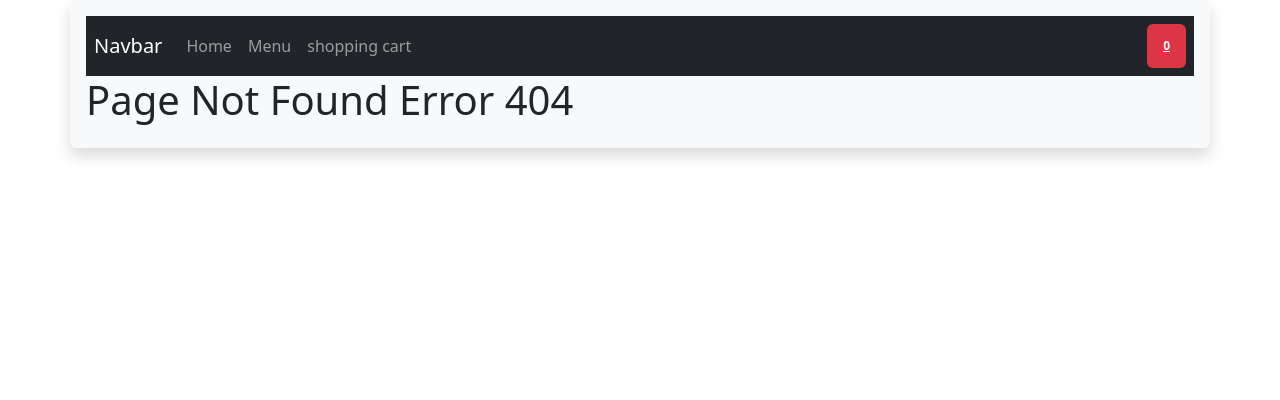
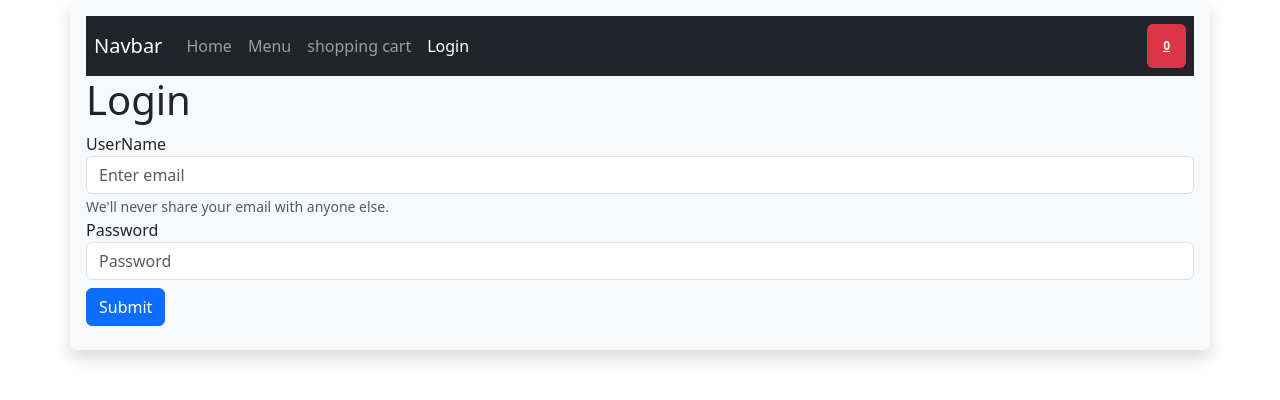
Before and after one commit to Mohamedibrahimfe/firstTaskWithReactRouter, a React (Create React App) app in the folder routing-task/: page /login in a window 1280 px wide. Before the commit this address had no page. Shown: the top 400 px of the page. Built offline with nearby package versions, Linux system fonts and the light colour scheme.

Commit message:
login component

```diff
--- a/routing-task/src/App.js
+++ b/routing-task/src/App.js
@@ -15,7 +15,7 @@ import Home from "./pages/Home";
 import Menu from "./pages/Menu";
 import Cart from "./pages/Cart";
 import NotFound from "./pages/NotFound";
-
+import Login from "./pages/Login";
 function App() {
   const [dishs, setDishs] = useState([
     { id: 1, name: "pizza", price: 10, quantity: 0, isSelected: false },
@@ -51,6 +51,7 @@ function App() {
         <Route index element={<Home />} />
         <Route path="menu" element={<Menu dishs={dishs} onAdd={addToCart} />} />
         <Route path="cart" element={<Cart dishs={dishs} onAdd={plusCount} />} />
+        <Route path="login" element={<Login />} />
         <Route path="*" element={<NotFound />} />
       </Route>
     )
--- /dev/null
+++ b/routing-task/src/pages/Login.jsx
@@ -0,0 +1,39 @@
+import React from 'react';
+import { useState } from 'react';
+
+
+const Login = () => {
+    const [form, setForm] = useState(
+
+            {email: "", password: ""}
+
+
+
+    )
+
+
+    const handleSubmit = (e) => {
+        e.preventDefault();
+        console.log(form);
+    }
+    return (
+    <>
+            <h1>Login</h1>
+            <form onSubmit={handleSubmit}>
+                <div className="form-group">
+                    <label htmlFor="exampleInputEmail1">UserName</label>
+                    <input type="text" className="form-control" id="exampleInputEmail1" aria-describedby="emailHelp" placeholder="Enter email" value={form.email} onChange={(e) => setForm({...form, email: e.target.value})}/>
+                    <small id="emailHelp" className="form-text text-muted">We'll never share your email with anyone else.</small>
+                </div>
+                <div className="form-group">
+                    <label htmlFor="exampleInputPassword1">Password</label>
+                    <input type="password" className="form-control" id="exampleInputPassword1" placeholder="Password" value={form.password} onChange={(e) => setForm({...form, password: e.target.value})}/>
+                </div>
+
+                <button type="submit" className="btn btn-primary my-2">Submit</button>
+        </form>
+    </>
+    );
+}
+
+export default Login;
--- a/routing-task/src/pages/NavBar.jsx
+++ b/routing-task/src/pages/NavBar.jsx
@@ -34,6 +34,11 @@ const NavBar = (props) => {
               shopping cart
             </NavLink>
           </li>
+          <li className="nav-item">
+            <NavLink className="nav-link" to="/login">
+              Login
+            </NavLink>
+          </li>
         </ul>
       </div>
         <NavLink to={"/cart"} className="badge bg-danger badge-rounded p-3 badge-primary ml-auto ">{props.dishs.filter((dish) => dish.isSelected).length || 0}</NavLink>
```
